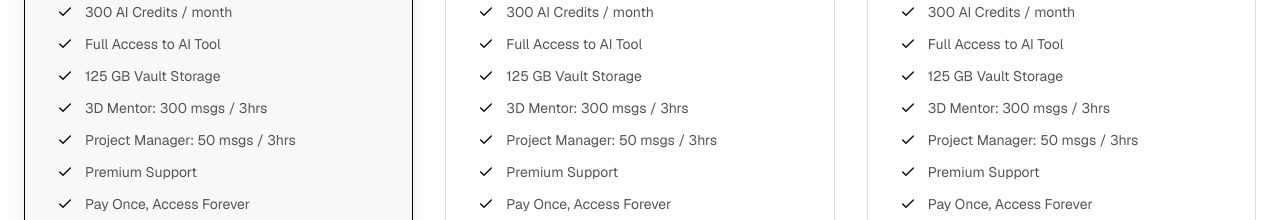
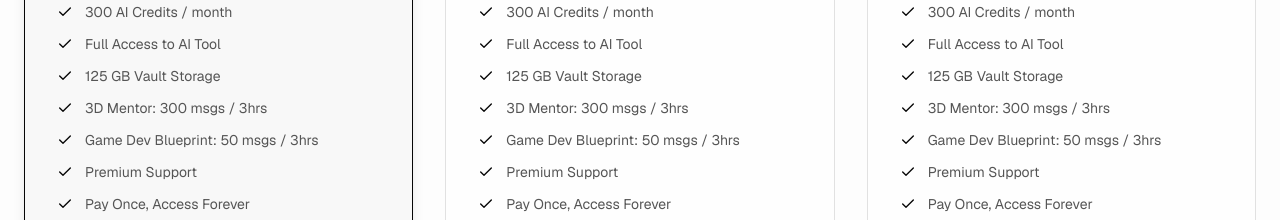
Before and after one commit to stylarxstudio-git/stylarx-main-website, a Next.js app: page / in a window 1280 px wide. Shown: the part 1260-1480 px from the top of the page. Built offline with nearby package versions, Linux system fonts and the light colour scheme.

Commit message:
i updated the pricing page on the home page #3

```diff
--- a/app/page.tsx
+++ b/app/page.tsx
@@ -16,7 +16,7 @@ const pricingFeatures = [
   "Full Access to AI Tool",
   "125 GB Vault Storage",
   "3D Mentor: 300 msgs / 3hrs",
-  "Project Manager: 50 msgs / 3hrs",
+  "Game Dev Blueprint: 50 msgs / 3hrs",
   "Premium Support",
   "Pay Once, Access Forever",
 ]
```
